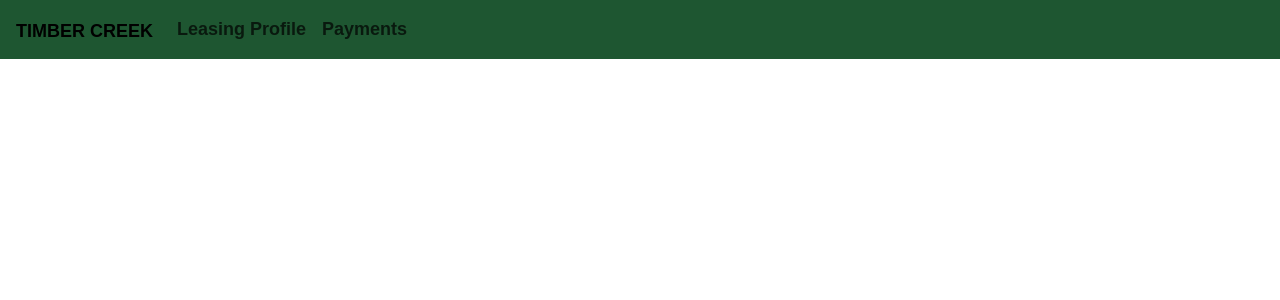
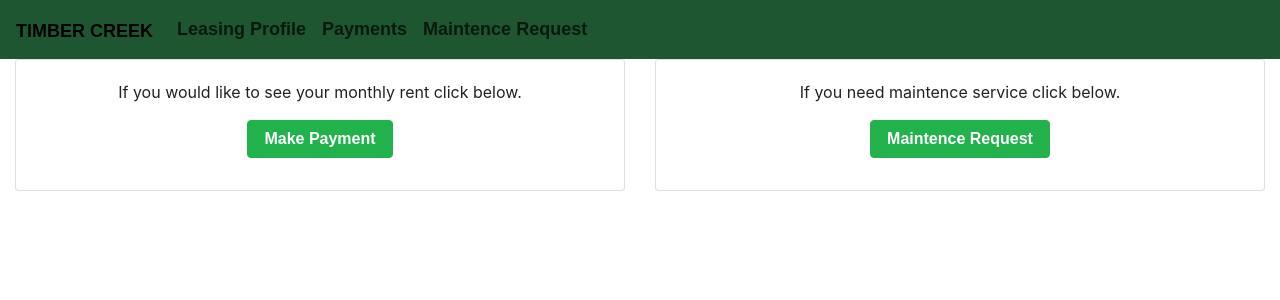
Before and after one commit to manhatten331/Apartment-Portal, a React (Create React App) app in the folder client/: page / in a window 1280 px wide. Shown: the top 300 px of the page. Built offline with nearby package versions, Linux system fonts and the light colour scheme; a web font is replaced by a local one.

Commit message:
Decided to work on the cards instead took forever but I'm learning which is great

```diff
--- a/client/src/App.js
+++ b/client/src/App.js
@@ -1,12 +1,12 @@
 import React from "react";
-// import Books from "./pages/Portal";
+import Books from "./pages/Portal";
 import Nav from "./components/Nav";
 
 function App() {
     return (
         <div>
             <Nav />
-            {/* <Books /> */}
+            <Books />
         </div>
     )
 }
--- /dev/null
+++ b/client/src/components/Card/index.js
@@ -0,0 +1,40 @@
+import React from "react";
+
+export function CardTitle({ children }) {
+    return (
+        <div className="card text-center">
+            <div className="card-body">
+                <div className="card-title">{children}</div>
+            </div>
+        </div>
+    )
+}
+
+export function CardBody({ children }) {
+    return (
+        // <div className="card text-center">
+        // <div className="card-body">
+            <p className="card-text">{children}</p>
+        /* </div> */
+        /* </div> */
+    )
+}
+
+export function CardButton(props) {
+    return (
+        <a {...props} className="btn btn-success">{props.children}</a>
+    )
+}
+
+// export function Card (props) {
+//     return (
+//         <div className="card text-center">
+//             <div className="card-body">
+//                 {/* card title */}
+//                 {/* <div className="card-title">{props.children}</div> */}
+//                 <p className="card-text">{props.children}</p>
+//                 <a {...props} className="btn btn-primary">{props.children}</a>
+//             </div>
+//         </div>
+//     )
+// }
--- a/client/src/components/Grid/index.js
+++ b/client/src/components/Grid/index.js
@@ -8,6 +8,6 @@ export function Row({children}) {
     return <div className="row">{children}</div>
 }
 
-export function Col ({children}) {
-    return <div className="col">{children}</div>
+export function Col (props) {
+    return <div {...props}>{props.children}</div>
 }
--- a/client/src/components/Nav/index.js
+++ b/client/src/components/Nav/index.js
@@ -14,6 +14,9 @@ function Nav() {
                     <li className="nav-item">
                         <a className="nav-link" href="/">Payments</a>
                     </li>
+                    <li className="nav-item">
+                        <a className="nav-link" href="/">Maintence Request</a>
+                    </li>
                 </ul>
             </div>
         </nav>
--- a/client/src/pages/Portal.js
+++ b/client/src/pages/Portal.js
@@ -1,13 +1,35 @@
 import React, { Component } from "react";
 import { Col, Row, Container } from "../components/Grid";
+import { CardBody, CardTitle, CardButton } from "../components/Card";
 
 class Portal extends Component {
     state = {
-        rentPayment = 0
+
     }
 
     render() {
-
+        return (
+            <Container>
+                <Row>
+                    <Col className="col-sm-6">
+                        <CardTitle>
+                            <CardBody>
+                                If you would like to see your monthly rent click below.
+                            </CardBody>
+                            <CardButton href="/">Make Payment</CardButton>
+                        </CardTitle>
+                    </Col>
+                    <Col className="col-sm-6">
+                        <CardTitle>
+                            <CardBody>
+                                If you need maintence service click below.
+                            </CardBody>
+                            <CardButton href="/">Maintence Request</CardButton>
+                        </CardTitle>
+                    </Col>
+                </Row>
+            </Container>
+        )
     }
 }
 
```
Also changed, not shown: client/src/components/Jumpotron/index.js (added).
